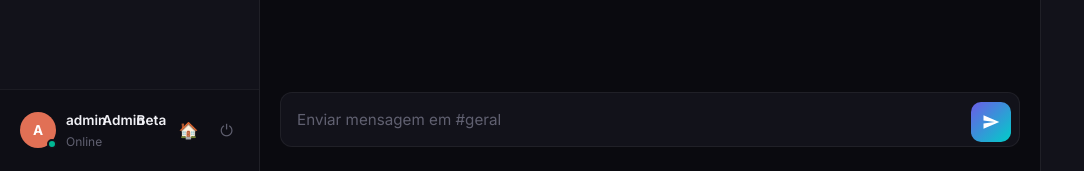
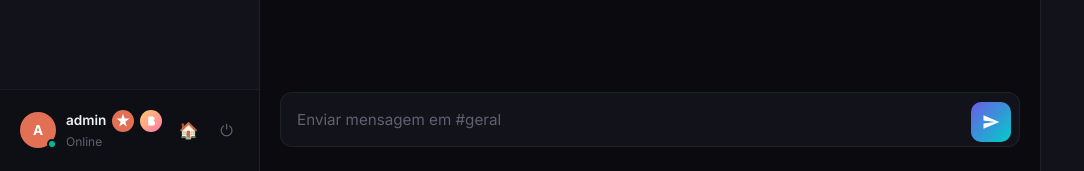
Before and after one commit to volker000/corpx86, a Flask app: page /chat in a window 1280 px wide. Shown: the part 629-800 px from the top of the page, without its empty margins (0-1084 px from the left). Run offline with Flask 3, Linux system fonts and the light colour scheme; a user stored in the database is signed in; data comes from the database, SQL or seed files in the repository; data that the repository does not hold is empty; some libraries are stand-ins or nearby versions.

Commit message:
feat: badges estilo Discord — templates/chat.html

```diff
--- a/templates/chat.html
+++ b/templates/chat.html
@@ -32,8 +32,8 @@
                     <div class="user-info">
                         <div class="username">
                             {{ current_user.username }}
-                            {% if current_user.role == 'admin' %}<span class="badge-admin">Admin</span>{% endif %}
-                            {% if badge == 'beta' %}<span class="badge-beta">Beta</span>{% endif %}
+                            {% if current_user.role == 'admin' %}<span class="badge-admin" data-tip="Administrador" title="Administrador"><svg viewBox="0 0 24 24" fill="none" xmlns="http://www.w3.org/2000/svg"><circle cx="12" cy="12" r="12" fill="#E17055"/><path d="M12 4l1.8 5.4H19l-4.5 3.3 1.7 5.3L12 15l-4.2 3 1.7-5.3L5 9.4h5.2L12 4z" fill="white"/></svg></span>{% endif %}
+                            {% if badge == 'beta' %}<span class="badge-beta" data-tip="Beta Tester" title="Beta Tester"><svg viewBox="0 0 24 24" fill="none" xmlns="http://www.w3.org/2000/svg"><defs><linearGradient id="betabg" x1="0" y1="0" x2="24" y2="24" gradientUnits="userSpaceOnUse"><stop stop-color="#FDCB6E"/><stop offset="1" stop-color="#FD79A8"/></linearGradient></defs><circle cx="12" cy="12" r="12" fill="url(#betabg)"/><path d="M9 7h4.5a2.5 2.5 0 010 5H9V7zm0 5h5a2.5 2.5 0 010 5H9v-5z" fill="white"/></svg></span>{% endif %}
                         </div>
                         <div class="status-text">Online</div>
                     </div>
@@ -114,12 +114,12 @@
         const typingIndicator = document.getElementById('typingIndicator');
 
         function badgeHTML(badge) {
-            if (badge === 'beta') return '<span class="badge-beta">Beta</span>';
+            if (badge === 'beta') return '<span class="badge-beta" data-tip="Beta Tester" title="Beta Tester"><svg viewBox="0 0 24 24" fill="none" xmlns="http://www.w3.org/2000/svg"><defs><linearGradient id="betabg" x1="0" y1="0" x2="24" y2="24" gradientUnits="userSpaceOnUse"><stop stop-color="#FDCB6E"/><stop offset="1" stop-color="#FD79A8"/></linearGradient></defs><circle cx="12" cy="12" r="12" fill="url(#betabg)"/><path d="M9 7h4.5a2.5 2.5 0 010 5H9V7zm0 5h5a2.5 2.5 0 010 5H9v-5z" fill="white"/></svg></span>';
             return '';
         }
 
         function roleHTML(role) {
-            if (role === 'admin') return '<span class="badge-admin">Admin</span>';
+            if (role === 'admin') return '<span class="badge-admin" data-tip="Administrador" title="Administrador"><svg viewBox="0 0 24 24" fill="none" xmlns="http://www.w3.org/2000/svg"><circle cx="12" cy="12" r="12" fill="#E17055"/><path d="M12 4l1.8 5.4H19l-4.5 3.3 1.7 5.3L12 15l-4.2 3 1.7-5.3L5 9.4h5.2L12 4z" fill="white"/></svg></span>';
             return '';
         }
 
```
